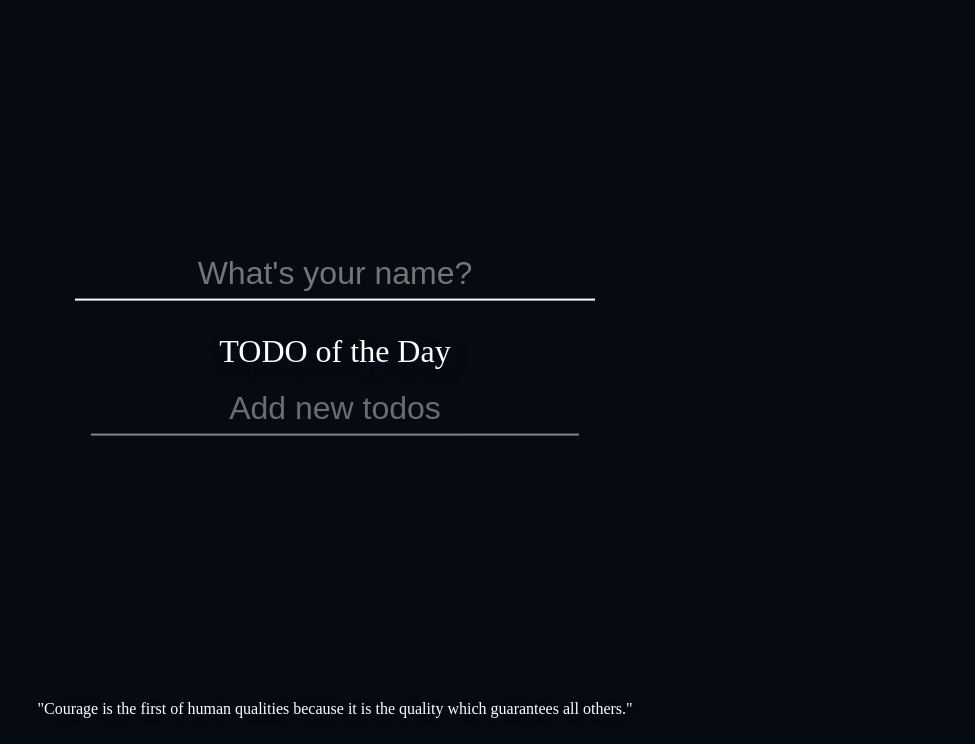
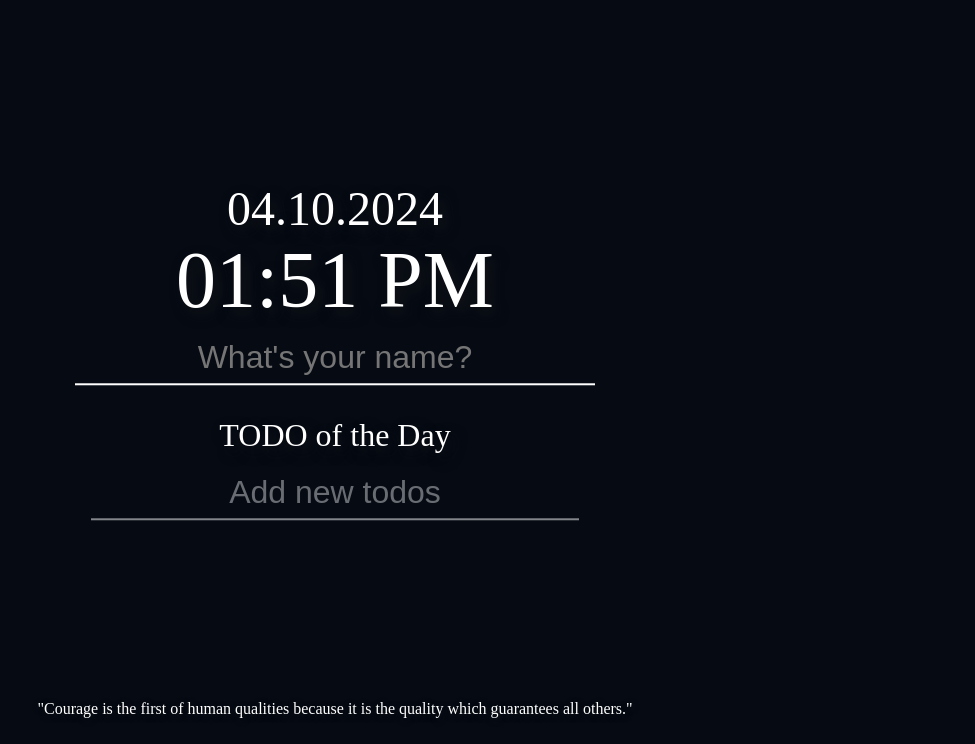
Before and after one commit to wnsgur4092/momentum-clone, a website with bundled scripts: page index.html in a window 1280 px wide. Shown: the part 56-800 px from the top of the page, without its empty margins (305-1280 px from the left). Built offline with nearby package versions, Linux system fonts and the light colour scheme.

Commit message:
refacotr: time

```diff
--- a/index.html
+++ b/index.html
@@ -25,8 +25,8 @@
       <section>
         <!-- Time and Date -->
         <div class="time__container">
-          <span class="date"></span>
-          <span class="time"></span>
+          <div class="date"></div>
+          <div class="time"></div>
         </div>
         <!-- Name -->
         <div class="greeting">
--- a/src/index.js
+++ b/src/index.js
@@ -1,6 +1,8 @@
 import { paintQuote } from './quote.js';
+import { updateTime } from './time.js';
 
 function init() {
+  updateTime();
   paintQuote();
 }
 
--- a/src/time.js
+++ b/src/time.js
@@ -1,22 +1,30 @@
 // time.js
-export function updateDateTime() {
-  const { date, time } = getCurrentDateTime();
 
-  const dateElement = document.querySelector('.date');
-  const timeElement = document.querySelector('.time');
+//1. 오늘 시간 불러오기
 
-  dateElement.textContent = date;
-  timeElement.textContent = time;
-}
+const date = document.querySelector('.date');
+const time = document.querySelector('.time');
 
-function getCurrentDateTime() {
+function getTime() {
   const now = new Date();
 
-  const dateOptions = { day: '2-digit', month: '2-digit', year: 'numeric' }; // DD.MM.YYYY 형식으로 변경
-  const timeOptions = { hour: '2-digit', minute: '2-digit', hour12: true }; // HH:MM AM/PM 형식으로 변경
+  const dateOptions = { day: '2-digit', month: '2-digit', year: 'numeric' };
+  const timeOptions = { hour: '2-digit', minute: '2-digit', hour12: true };
 
   const date = now.toLocaleDateString('en-US', dateOptions).replace(/\//g, '.');
   const time = now.toLocaleTimeString('en-US', timeOptions);
 
+  console.log(date);
+  console.log(time);
+
   return { date, time };
 }
+
+//2. 시간 초 단위로 증가 시키기
+export function updateTime() {
+  getTime();
+  const { date: dateText, time: timeText } = getTime();
+  date.innerText = dateText;
+  time.innerText = timeText;
+  setInterval(getTime, 1000);
+}
```
